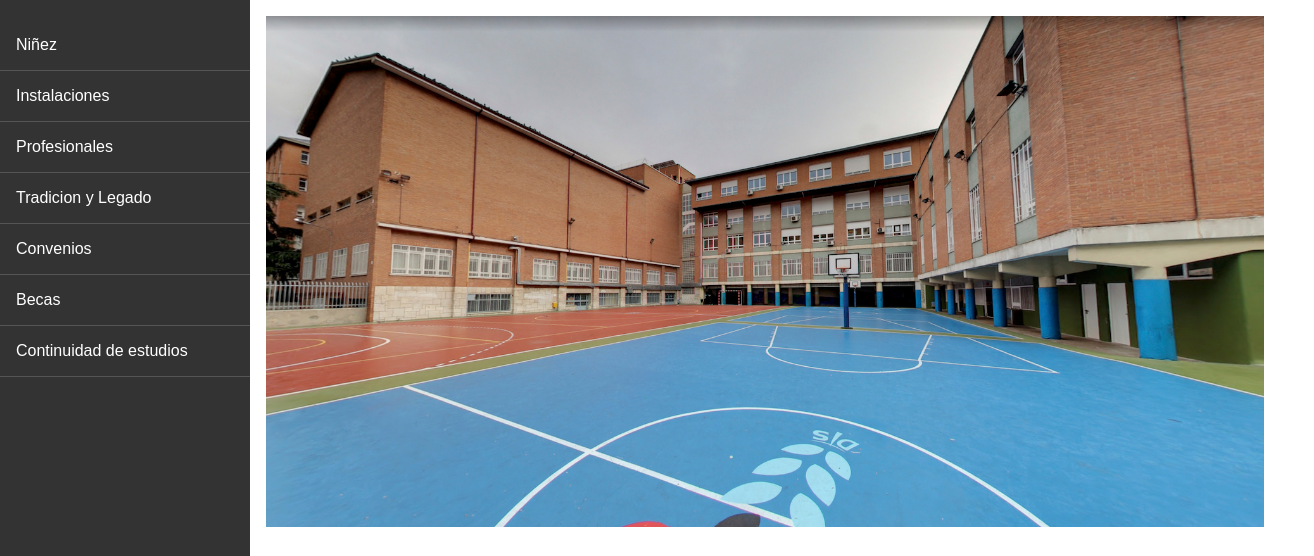
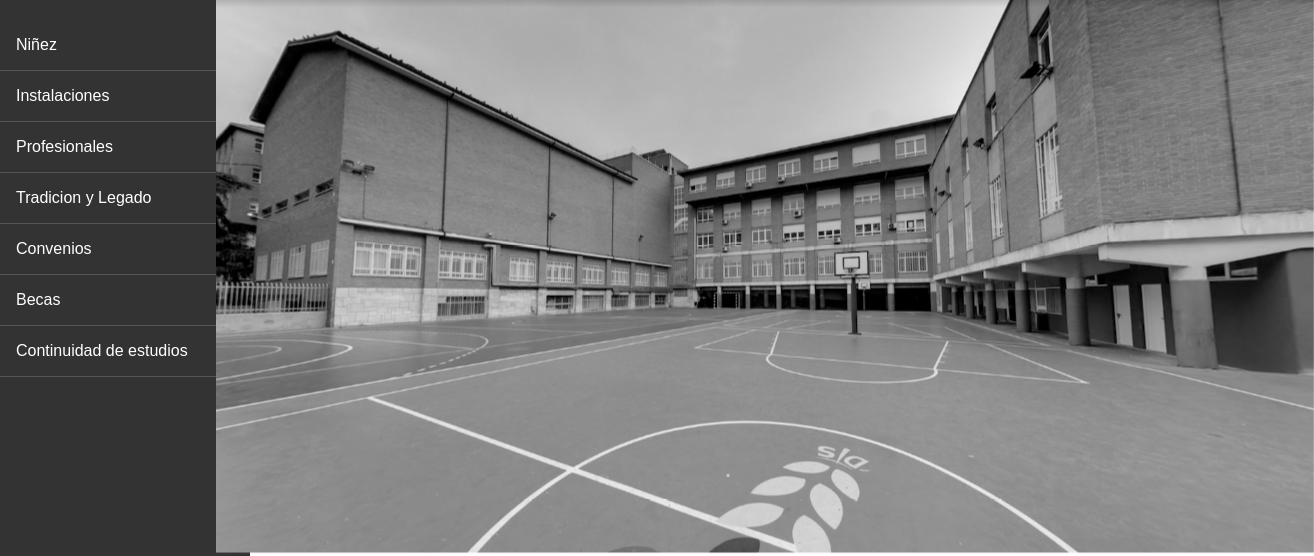
Before and after one commit to Pablopaez88/desafio_animaciones, a plain HTML site: page index.html in a window 1280 px wide. In both pictures the pointer is over the picture 765 px from the left and 271 px from the top of the page. Shown: the top 556 px of the page, 1314 px wide, since content can reach past the window. Drawn offline with Linux system fonts and the light colour scheme.

Commit message:
animaciones

```diff
--- a/assets/styles.css
+++ b/assets/styles.css
@@ -152,4 +152,13 @@ footer {
     padding: 1rem;
     flex-grow: 1;
   }
+  img {
+    filter: grayscale(0%);
+    transition: filter 0.4s ease;
+  }
+  img:hover {
+    filter: grayscale(100%);
+    transform: scale(1.1);
+    transition: transform 0.5s;
+  }
 }
```
